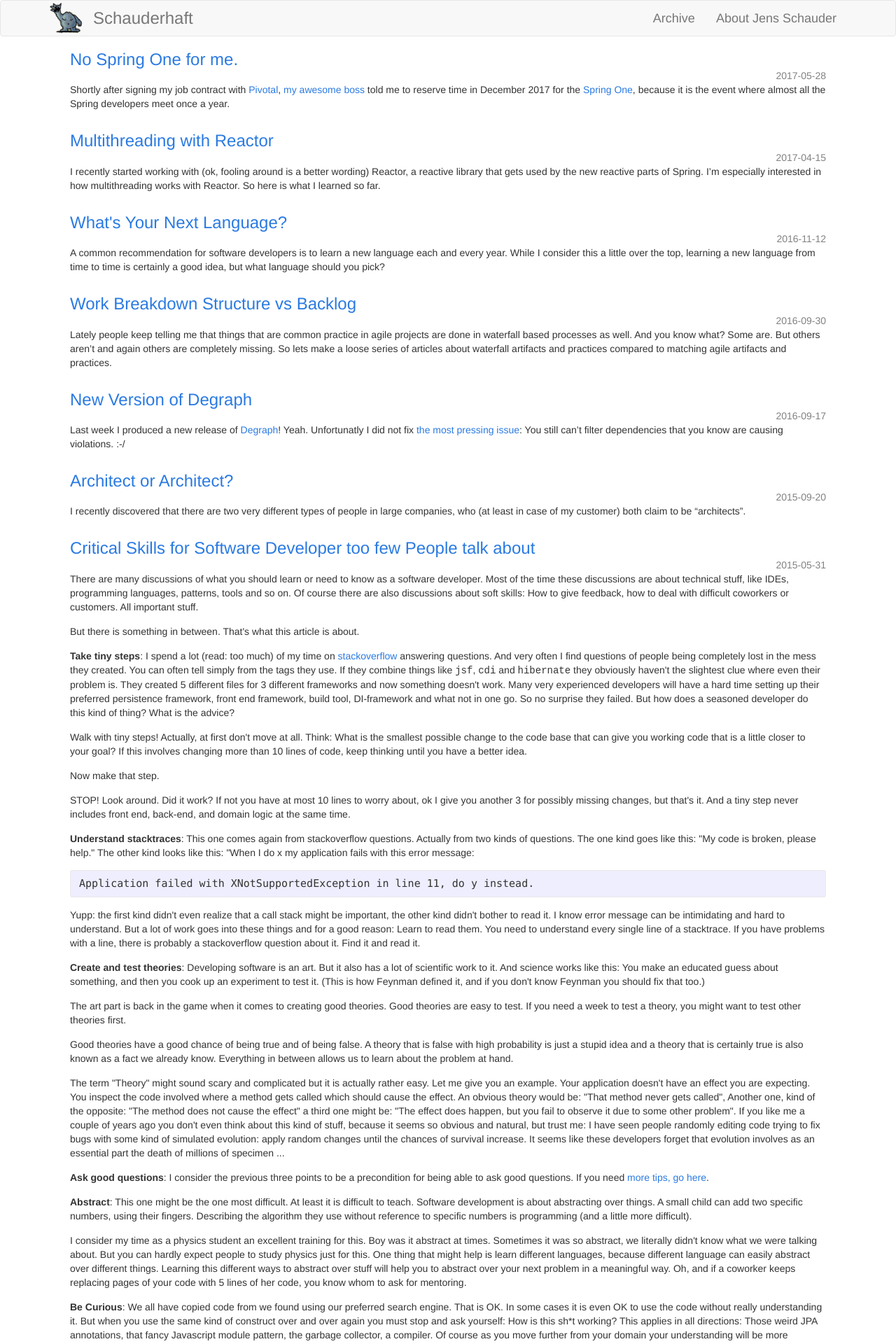
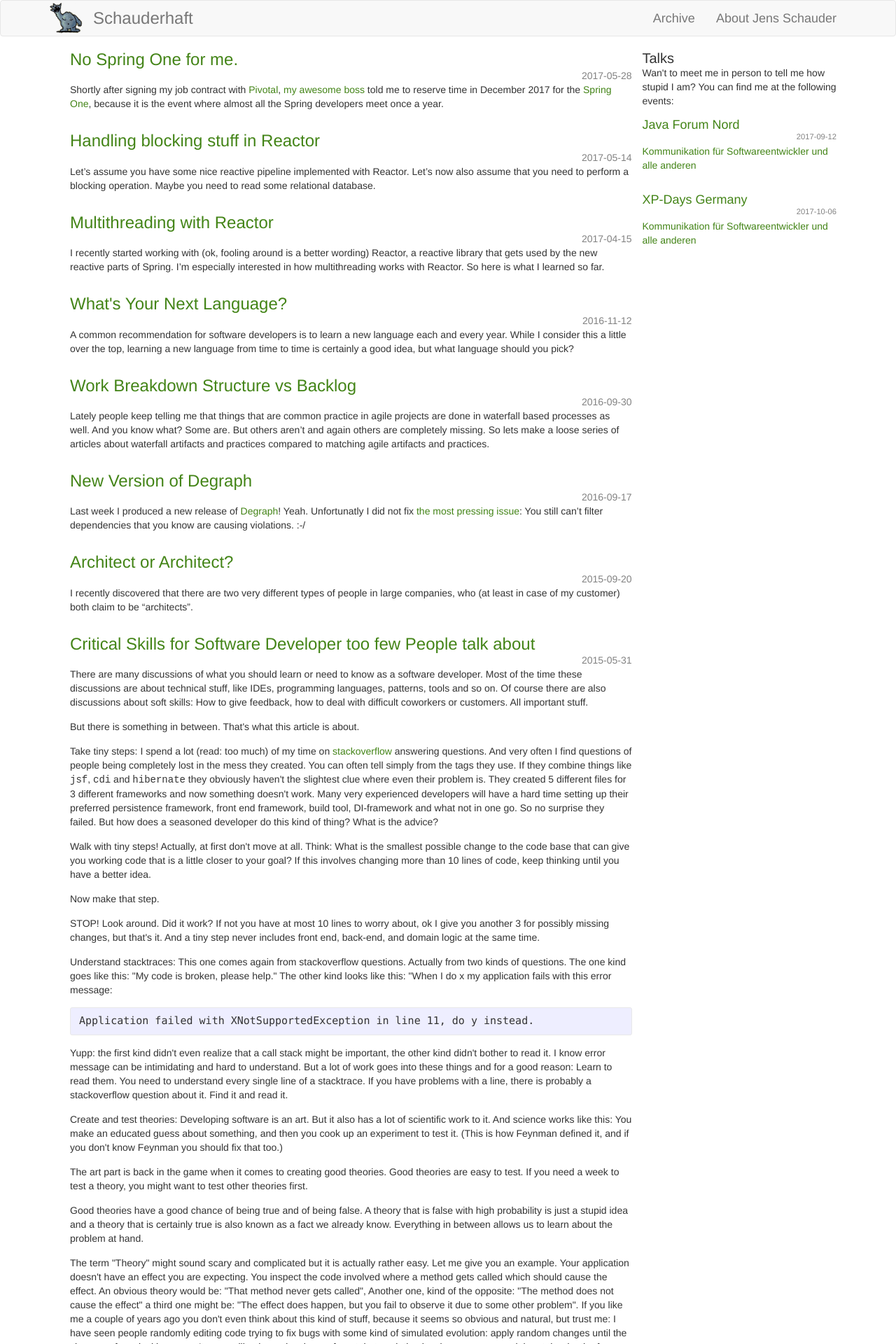
Before and after one commit to schauder/schauder.github.io, a Jekyll site: the page built from index.html, in a window 1280 px wide. Shown: the top 1920 px of the page at 70% size. Built offline with Jekyll 4.4.1, drawn with Linux system fonts in a browser that asks for light colours; comment, search, counter and statistics services are not loaded; some of the changed text lies outside the part shown.

Commit message:
added talks to overview

```diff
--- a/_config.yml
+++ b/_config.yml
@@ -17,3 +17,7 @@ gems:
 
 feed:
   path: feed
+
+collections:
+  events:
+    output: true
--- /dev/null
+++ b/_events/2017-09-12-java-forum-nord.md
@@ -0,0 +1,21 @@
+---
+conference: Java Forum Nord
+location: Hannover
+title: Kommunikation für Softwareentwickler und alle anderen
+site: http://javaforumnord.de/site/2017/page/Talk-49
+logo: http://javaforumnord.de/assets/2016/Logo_Without_Text_small.png
+slides:
+---
+Kommunikation mit Computern ist wundervoll einfach. Sie erfolgt fast ausschließlich schriftlich, d.h. Ich kann mir so viel Zeit lassen wie ich will und mir über die Formulierung und meine Ziele in Ruhe Gedanken machen. Und wenn ich was falsches Schreibe, bekomme ich eine Fehlermeldung, und kann es nochmal versuchen. Aber am wichtigsten: Wenn ich zweimal das Gleiche tue, bekomme ich das gleiche Ergebnis.
+
+Mit Menschen ist dies alles viel komplizierter. Aber auch das kann man lernen! Warum ändert kaum jemand seine Meinung, wenn er mit Fakten konfrontiert wird? Wie erziehe ich Manager, Ehemänner und Kinder? Sollte ich Entwickler, die sich an Architekturvorgaben nicht halten durch Schläge oder durch Liebesentzug strafen? Und wie kann ich das üben, wo ich doch meinen Lebensabschnittsgefährten, nach einem fehlgeschlagenen Testlauf, nicht so einfach neu instanzieren kann? Die Zuhörer sollten nach diesem Vortrag:
+
+* verstehen, warum Kommunikation im allgemeinen so schwierig ist.
+
+* verstehen, warum Kommunikation in konkreten Fällen fehlschlägt,
+
+* wenn sie dies tut. verstehen, was sie hätten besser machen können.
+
+* üben können es tatsächlich besser zu machen. ohne dabei depressiv zu werden, weil sie gefühlt alles falsch machen.
+
+* eine Menge Ressourcen haben, um dieses Themen zu vertiefen.
--- /dev/null
+++ b/_events/2017-10-06-xp-days-germany.md
@@ -0,0 +1,27 @@
+---
+conference: XP-Days Germany
+location: Stuttgart
+title: Kommunikation für Softwareentwickler und alle anderen
+site: http://www.xpdays.de/2017/sessions/115-kommunikation-fuer-softwareentwickler-und-alle-anderen.html
+logo: http://www.xpdays.de/2017/img/site/xpdays-header-logo-weiss.svg
+slides:
+---
+Kommunikation mit Computern ist wundervoll einfach. Sie erfolgt fast ausschließlich schriftlich, d.h. Ich kann mir so viel Zeit lassen wie ich will und mir über die Formulierung und meine Ziele in Ruhe Gedanken machen. Und wenn ich was falsches Schreibe, bekomme ich eine Fehlermeldung, und kann es nochmal versuchen. Aber am wichtigsten: Wenn ich zweimal das Gleiche tue, bekomme ich das gleiche Ergebnis.
+
+Mit Menschen ist dies alles viel komplizierter. Aber auch das kann man lernen! Warum ändert kaum jemand seine Meinung, wenn er mit Fakten konfrontiert wird? Wie erziehe ich Manager, Ehemänner und Kinder? Sollte ich Entwickler, die sich an Architekturvorgaben nicht halten durch Schläge oder durch Liebesentzug strafen? Und wie kann ich das üben, wo ich doch meinen Lebensabschnittsgefährten, nach einem fehlgeschlagenen Testlauf, nicht so einfach neu instanzieren kann? Die Zuhörer sollten nach diesem Vortrag:
+
+* verstehen, warum Kommunikation im allgemeinen so schwierig ist.
+
+* verstehen, warum Kommunikation in konkreten Fällen fehlschlägt,
+
+* wenn sie dies tut. verstehen, was sie hätten besser machen können.
+
+* üben können es tatsächlich besser zu machen. ohne dabei depressiv zu werden, weil sie gefühlt alles falsch machen.
+
+* eine Menge Ressourcen haben, um dieses Themen zu vertiefen.
+
+
+
+
+
+http://javaforumnord.de/site/2017/page/Talk-49
--- /dev/null
+++ b/_posts/2017/2017-05-14-multithreading-reactor.md
@@ -0,0 +1,19 @@
+---
+layout: default
+status: publish
+published: true
+title: Handling blocking stuff in Reactor
+author:
+  display_name: Jens Schauder
+categories: article
+tags:
+- java
+- reactive
+- reactor
+- blocking
+---
+Let's assume you have some nice reactive pipeline implemented with Reactor. Let's now also assume that you need to perform a blocking operation. Maybe you need to read some relational database.
+
+Hopefully you are aware that you shouldn't just put blocking operations in your pipeline. The problem with that is, that normally for the processing of a pipeline you will have a thread pool tightly bound to your CPUs cores, so that each thread is continuously executed on a core (or maybe two threads per core to accommodate for hyperthreading). If you now encounter a blocking operation, a core will sit idle without doing any work and there also wouldn't be another task available to get executed by that core. What a waste of CPU cycles.
+
+What you really want is no blocking operation at all. But sometime you don't really have a choice. What you can do instead is: create a separate `ThreadPool`. On it you only want to execute the blocking operation. Because you have that other `ThreadPool` reserved for computation. And you don't want the two `ThreadPools` fighting for the cores to do the work. The `ThreadPool` for the blocking
--- a/_sass/_layout.scss
+++ b/_sass/_layout.scss
@@ -172,7 +172,6 @@
 
 .post-link {
     display: block;
-    font-size: 24px;
 }
 
 
--- a/_sass/schauderhaft.scss
+++ b/_sass/schauderhaft.scss
@@ -1,3 +1,4 @@
+
 /*
 * pages
 */
@@ -48,3 +49,20 @@ img.speaker.right {
 .overview h3 {
   margin-bottom: 0;
 }
+
+.talks h3 {
+  font-size: $base-font-size * 1.25;
+}
+
+.talks .post-list h4 {
+  font-size: $base-font-size * 1.125;
+  margin-bottom: 5px;
+}
+
+b, strong {
+  font-weight: 500;
+}
+
+.talks .post-meta {
+  font-size: $base-font-size * .7;
+}
--- a/css/main.scss
+++ b/css/main.scss
@@ -15,7 +15,7 @@ $spacing-unit:     30px;
 
 $text-color:       #111;
 $background-color: #fdfdfd;
-$brand-color:      #2a7ae2;
+$brand-color: #438417;
 
 $grey-color:       #828282;
 $grey-color-light: lighten($grey-color, 40%);
--- a/index.html
+++ b/index.html
@@ -2,7 +2,7 @@
 layout: default
 ---
 <div class="row overview">
-    <div class="col-md-12">
+    <div class="col-md-9">
         <ul class="post-list">
             {% for post in site.categories.article limit:10 %}
             <li>
@@ -17,4 +17,20 @@ layout: default
             {% endfor %}
         </ul>
     </div>
+    <div class="talks" class="col-md-3">
+        <h3>Talks</h3>
+        <p>Wan't to meet me in person to tell me how stupid I am? You can find me at the following events:</p>
+        <ul class="post-list">
+            {% for event in site.events limit:10 %}
+            <li>
+                <h4>
+                    <a class="post-link" href="{{ event.site | prepend: site.baseurl }}">{{ event.conference }}</a>
+                    <div class="post-meta">{{event.date | date: "%Y-%m-%d" }}</div>
+                </h4>
+                <a class="post-link" href="{{ event.url | prepend: site.baseurl }}">{{ event.title }}</a>
+
+            </li>
+            {% endfor %}
+        </ul>
+    </div>
 </div>
```
